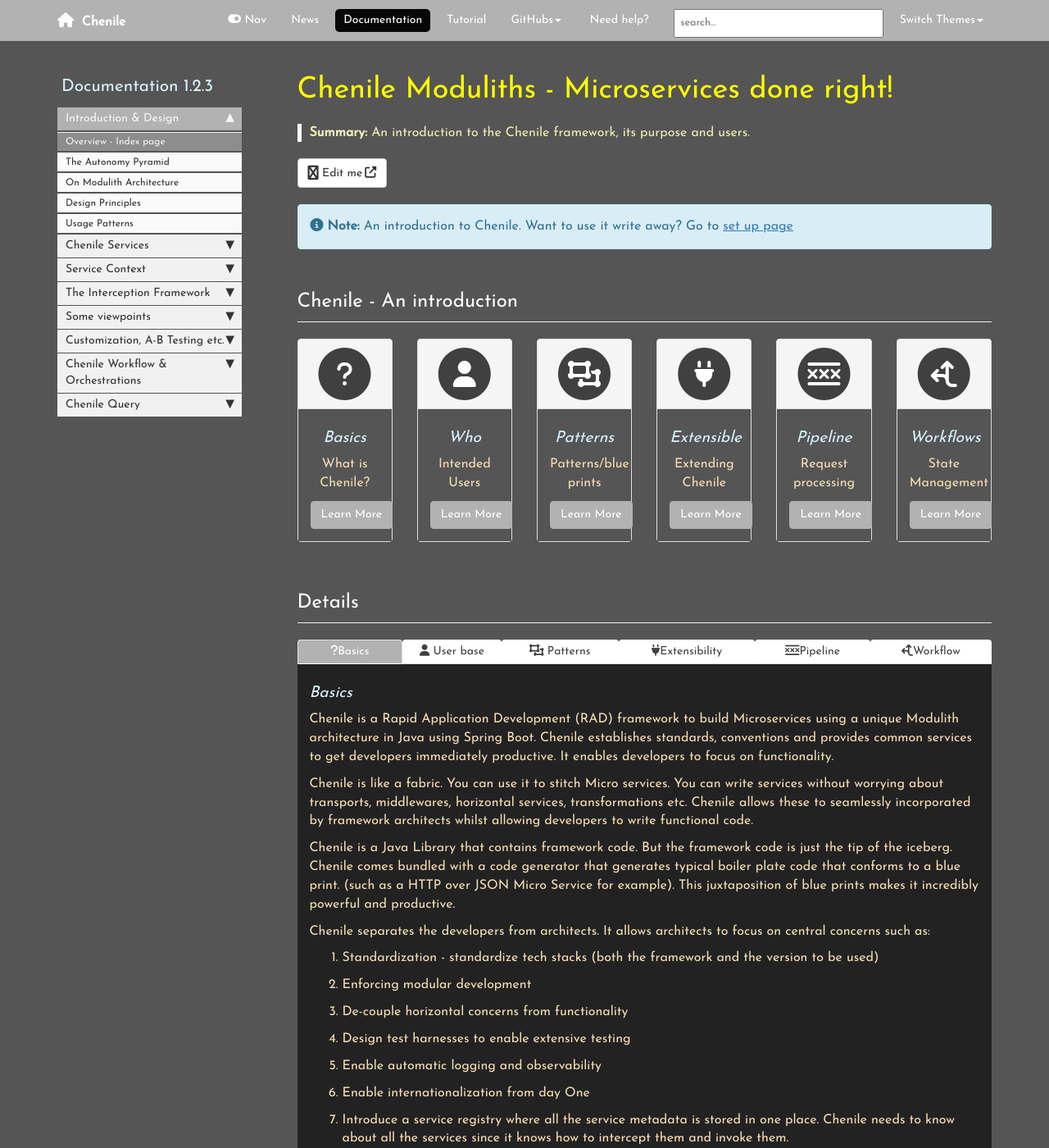
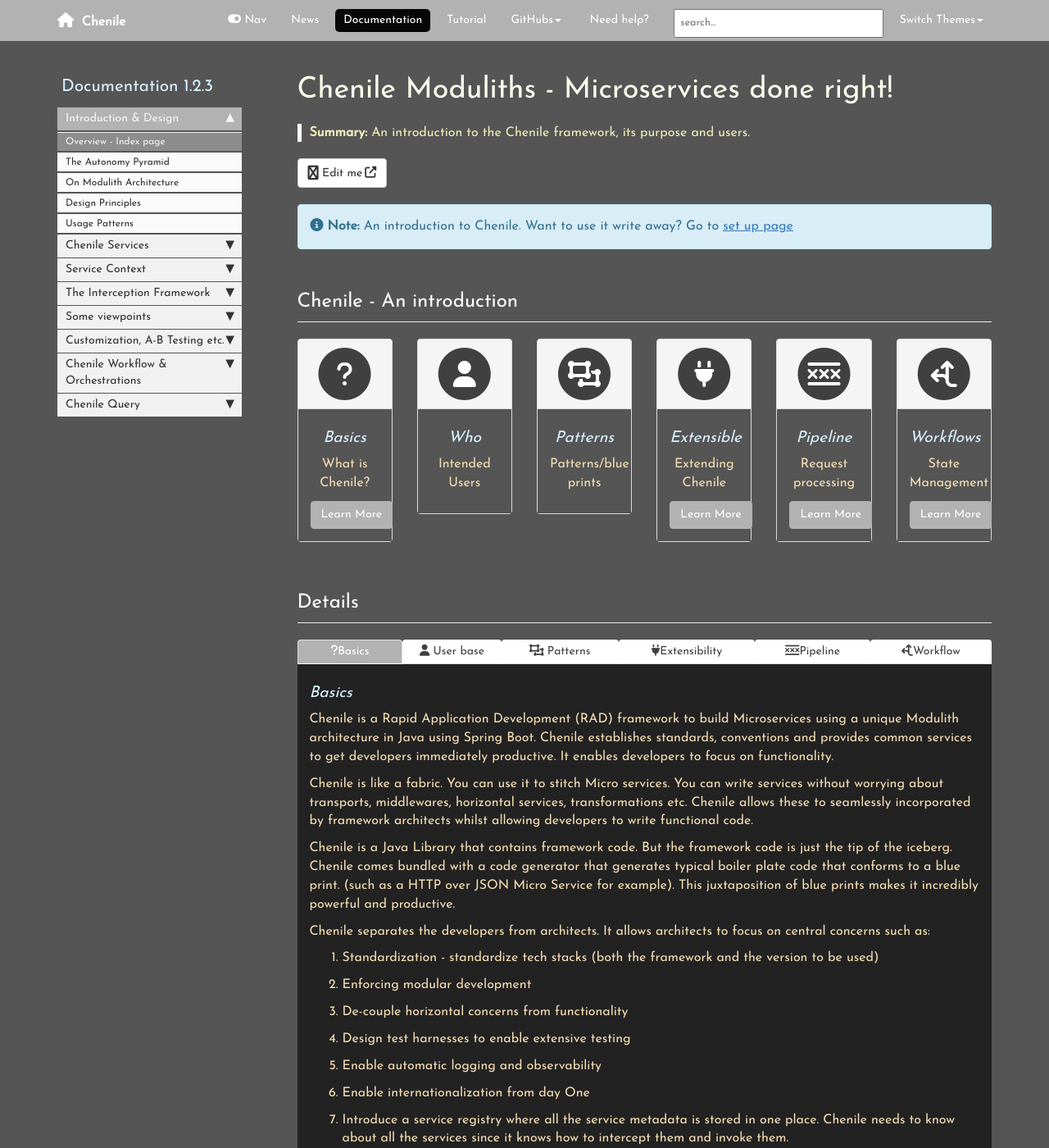
Before and after one commit to rajakolluru/cheniledocs.github.io, a Jekyll site: the page built from index.html, in a window 1280 px wide and 1400 px high. Shown: the whole window at 82% size. Built offline with Jekyll 4.4.1, drawn with Linux system fonts in a browser that asks for light colours; comment, search, counter and statistics services are not loaded.

Commit message:
content update

```diff
--- a/css/theme-dark.css
+++ b/css/theme-dark.css
@@ -17,7 +17,7 @@
     color: wheat;
 }
 
-h1 { color: yellow;}
+h1 { color: #ffffed;}
 h2 {color: white;}
 h3 {color: #d0d0d0; }
 h4 {color: #d8f2ff; }
--- a/index.html
+++ b/index.html
@@ -39,7 +39,7 @@
                 <div class="panel-body">
                     <h4>Who</h4>
                     <p>Intended Users</p>
-                    <a href="#who" class="btn btn-primary">Learn More</a>
+                    <!--a href="#who" class="btn btn-primary">Learn More</a -->
                 </div>
             </div>
         </div>
@@ -54,7 +54,7 @@
                 <div class="panel-body">
                     <h4>Patterns</h4>
                     <p>Patterns/blue prints</p>
-                    <a href="#patterns" class="btn btn-primary">Learn More</a>
+                    <!-- a href="#patterns" class="btn btn-primary">Learn More</a-->
                 </div>
             </div>
         </div>
```
